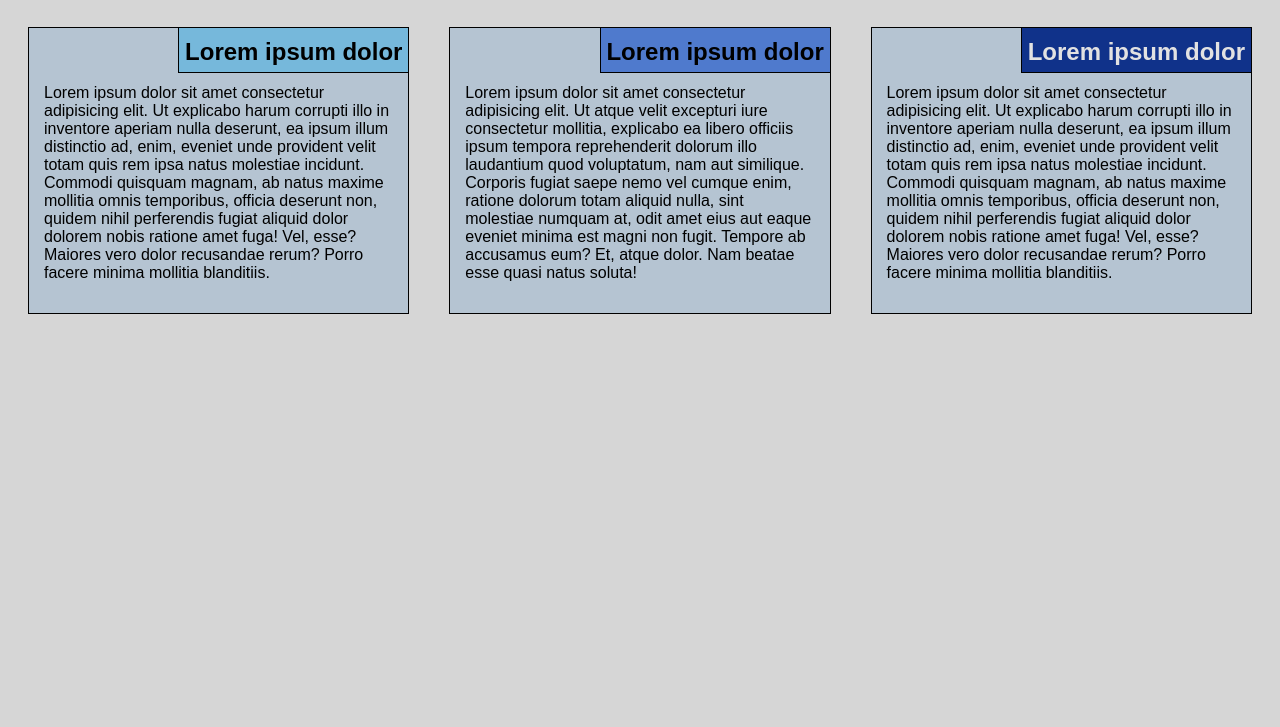
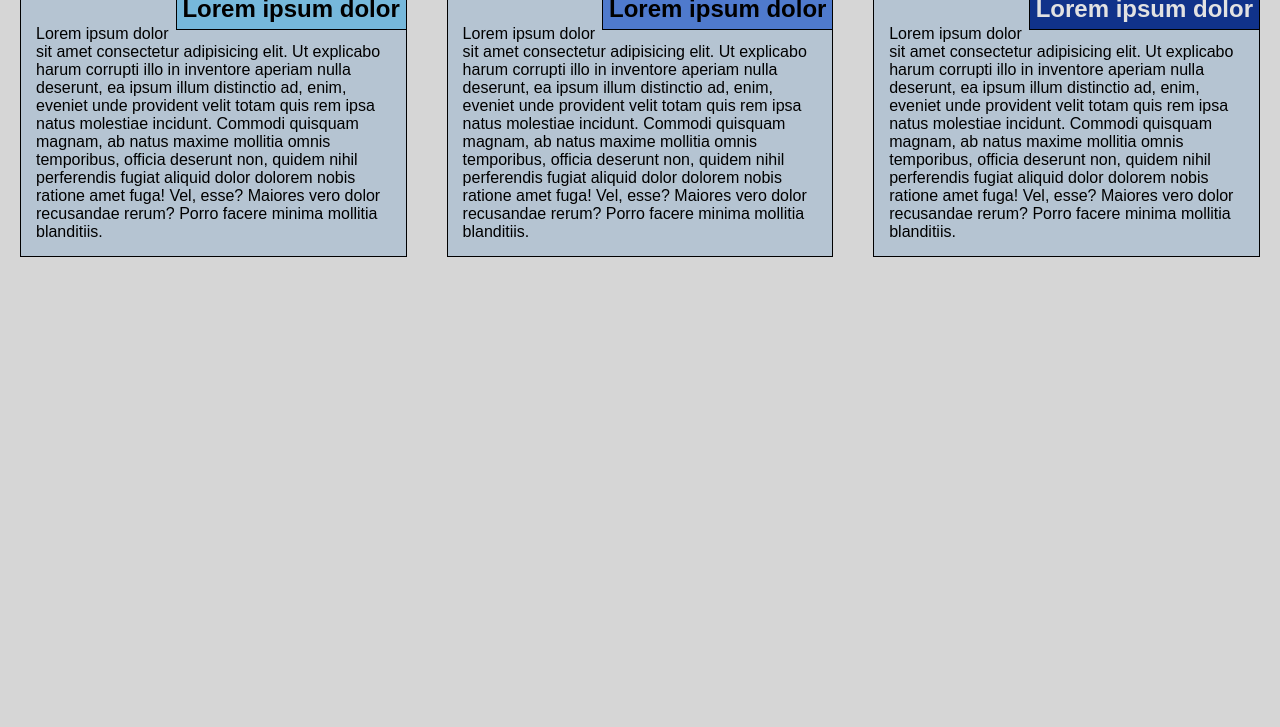
Before and after one commit to hoseinkeshavarz/coursera-test, a plain HTML site: page module2_solution/index.html in a window 1280 px wide. Shown: the part 73-800 px from the top of the page. Drawn offline with Linux system fonts and the light colour scheme.

Commit message:
Add files via upload

```diff
--- a/module2_solution/css/style.css
+++ b/module2_solution/css/style.css
@@ -1,6 +1,8 @@
 * {
   box-sizing: border-box;
   font-family: sans-serif;
+  margin: 0;
+  padding: 0;
 }
 
 body {
@@ -22,7 +24,6 @@ section > h2 {
   float: right;
   border-bottom: 1px solid black;
   border-left: 1px solid black;
-  margin: 0;
   width: 230px;
   text-align: center;
   font-style: Times;
--- a/module2_solution/index.html
+++ b/module2_solution/index.html
@@ -29,14 +29,14 @@
         <section class="article2">
           <h2>Lorem ipsum dolor</h2>
           <p>
-            Lorem ipsum dolor sit amet consectetur adipisicing elit. Ut atque
-            velit excepturi iure consectetur mollitia, explicabo ea libero
-            officiis ipsum tempora reprehenderit dolorum illo laudantium quod
-            voluptatum, nam aut similique. Corporis fugiat saepe nemo vel cumque
-            enim, ratione dolorum totam aliquid nulla, sint molestiae numquam
-            at, odit amet eius aut eaque eveniet minima est magni non fugit.
-            Tempore ab accusamus eum? Et, atque dolor. Nam beatae esse quasi
-            natus soluta!
+            Lorem ipsum dolor sit amet consectetur adipisicing elit. Ut
+            explicabo harum corrupti illo in inventore aperiam nulla deserunt,
+            ea ipsum illum distinctio ad, enim, eveniet unde provident velit
+            totam quis rem ipsa natus molestiae incidunt. Commodi quisquam
+            magnam, ab natus maxime mollitia omnis temporibus, officia deserunt
+            non, quidem nihil perferendis fugiat aliquid dolor dolorem nobis
+            ratione amet fuga! Vel, esse? Maiores vero dolor recusandae rerum?
+            Porro facere minima mollitia blanditiis.
           </p>
         </section>
       </div>
```
